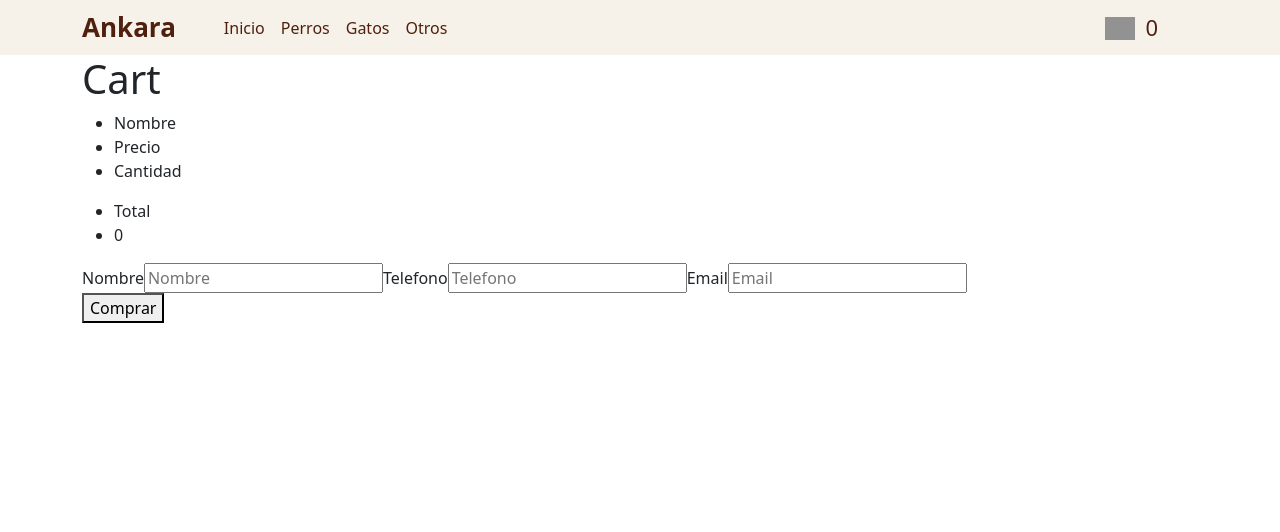
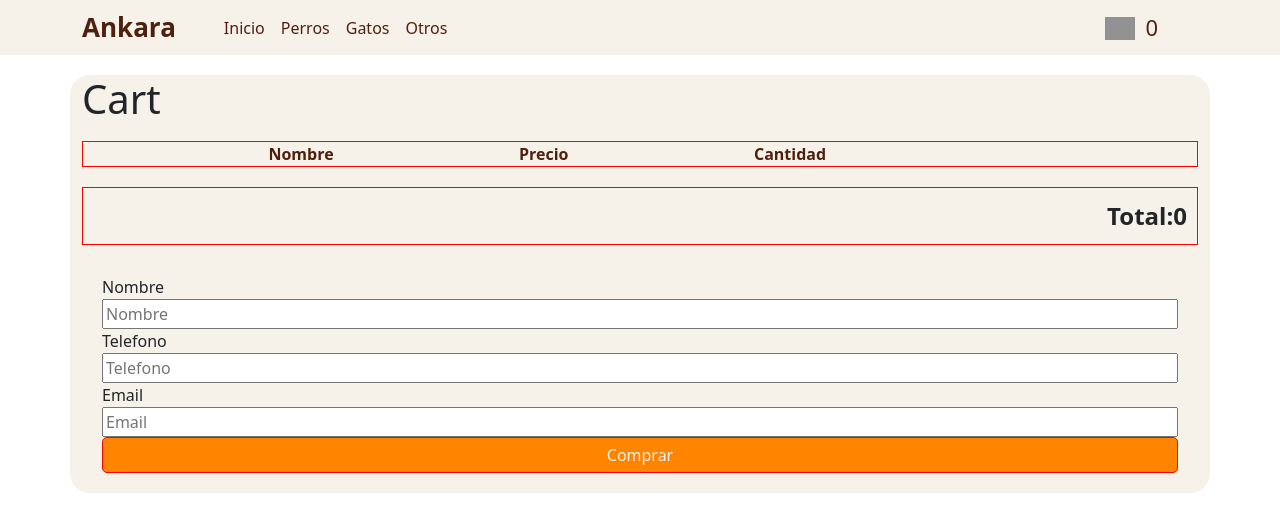
Before and after one commit to JuanGV95/Ankara, a React (Create React App) app: page /cart in a window 1280 px wide. Shown: the top 532 px of the page. Built offline with nearby package versions, Linux system fonts and the light colour scheme; grey boxes are pictures that could not be loaded.

Commit message:
add algunos estilos al cart para que no se vea tan feo pero no es suficiente

```diff
--- a/src/App.css
+++ b/src/App.css
@@ -1,3 +1,4 @@
+
 .header{
   width: 100%;
   display: flex;
@@ -199,3 +200,67 @@ nav ul li{
   font-size: 18px;
   color: #4F200D;
 }
+
+/* Css del CARRITO */
+
+.contenedor-detalle-compra, .formulario-detalle-compra{
+  display: flex;
+  flex-direction: column;
+  width: 100%;
+}
+.contenedor-detalle-compra{
+  margin: 20px;
+  border-radius: 20px;
+  background-color: #F6F1E9;
+  gap: 10px;
+}
+
+.nombre-detalle-compra, .articulos-detalle-compra, .total-detalle-compra{
+  display: flex;
+  flex-direction: row;
+  border: 1px solid red;
+  margin: 0;
+  padding: 0;
+}
+
+.nombre-detalle-compra, .articulos-detalle-compra{
+  justify-content: space-evenly;
+  list-style-type: none;
+}
+
+
+
+.nombre-detalle-compra{
+  font-weight: bold;
+  color: #4F200D;
+}
+
+.nombre-compra{
+  width: 20%;
+  text-overflow: clip;
+}
+.nombre-precio, .nombre-cantidad{
+  width: 10%;
+
+}
+
+
+.total-detalle-compra{
+  justify-content: flex-end;
+  list-style-type: none;
+  font-size: 24px;
+  font-weight: bold;
+  padding: 10px;
+}
+
+.formulario-detalle-compra{
+  padding: 20px;
+}
+.boton-cart{
+background-color: #ff8400;
+  border: none;
+  color: #F6F1E9;
+  padding: 5px 20px;
+  border-radius: 5px;
+  border: 1px solid red;
+}
--- a/src/components/Cart.jsx
+++ b/src/components/Cart.jsx
@@ -53,31 +53,32 @@ export const Cart = () => {
             <li>Nombre</li>
             <li>Precio</li>
             <li>Cantidad</li>
+            <li></li>
         </ul>
-        <div className="articulos-detalle-compra">
+        <div >
             {cartList.map(item => (
-                <section key={item.id}>
-                    <article>{item.title} </article>
-                    <article>{item.price} </article>
-                    <article>{item.quantity} </article>
-                    <button onClick={() => removeItem(item.id)}>Eliminar</button>
+                <section key={item.id} className="articulos-detalle-compra">
+                    <article className="nombre-compra">{item.title} </article>
+                    <article className="nombre-compra">{item.price} </article>
+                    <article className="nombre-compra">{item.quantity} </article>
+                    <button onClick={() => removeItem(item.id)} className="boton-cart" >Eliminar</button>
                 </section>
             ))}
         </div>
             <ul className="total-detalle-compra">
-                <li>Total</li>
+                <li>Total:</li>
                 <li>{total()}</li>
             </ul>
             <form action="#" className="formulario-detalle-compra">
                 <label>Nombre</label>
-                <input type="text" name="name" onChange={handleChange} value={formValues.name} placeholder="Nombre" required/>
+                <input type="text" name="name" onChange={handleChange}  value={formValues.name} placeholder="Nombre" required />
                 <label>Telefono</label>
-                <input type="number" name="phone" onChange={handleChange} value={formValues.phone} placeholder="Telefono" required/>
+                <input type="number" name="phone" onChange={handleChange} value={formValues.phone} placeholder="Telefono" required />
                 <label>Email</label>
-                <input type="email" name="email" onChange={handleChange} value={formValues.email} placeholder="Email" required/>
+                <input type="email" name="email" onChange={handleChange} value={formValues.email} placeholder="Email" required />
 
+            <button onClick={sendOrder} className="boton-cart" >Comprar</button>
             </form>
-            <button onClick={sendOrder}>Comprar</button>
     </Container>
     </>
 }
--- a/src/contexts/CartContext.jsx
+++ b/src/contexts/CartContext.jsx
@@ -4,8 +4,6 @@ export const CartContext = createContext()
 
 export const CartProvider = ({ children }) => {
     const [cartList, setCartList] = useState([]);
-
-    console.log(cartList)
 
     const addItem = (item, quantity) => {
         const alreadyExist = cartList.some(product => product.id === item.id)
```
